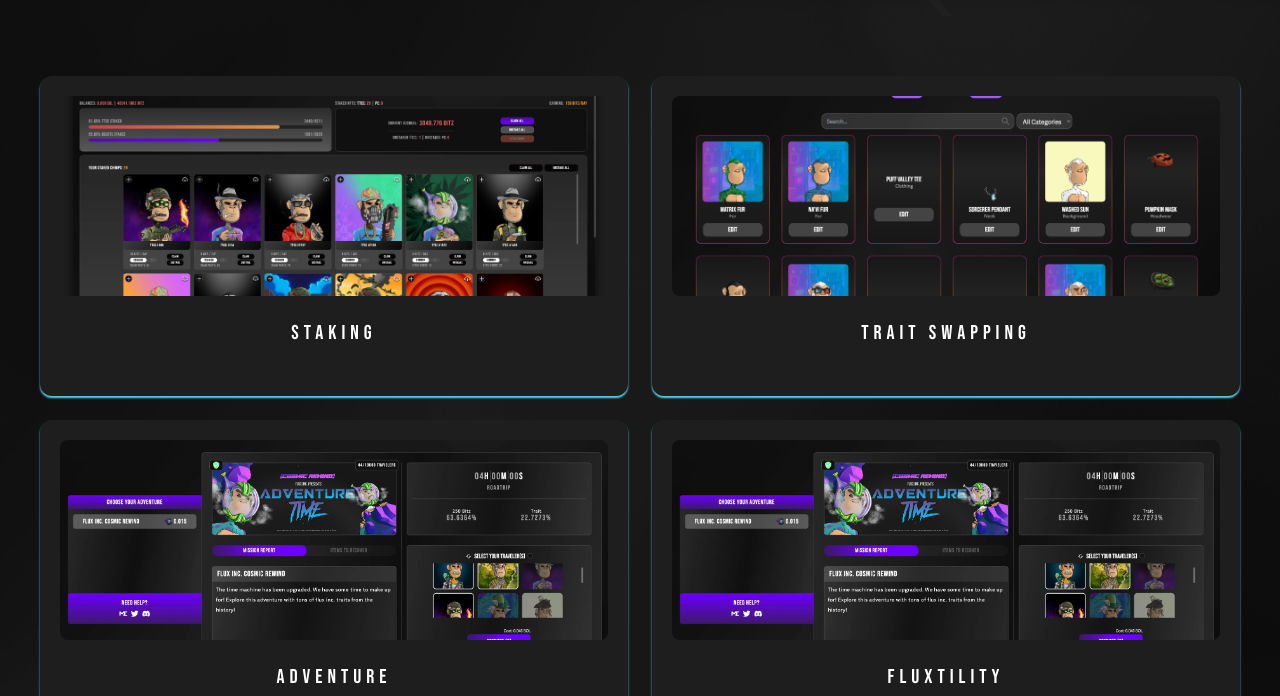
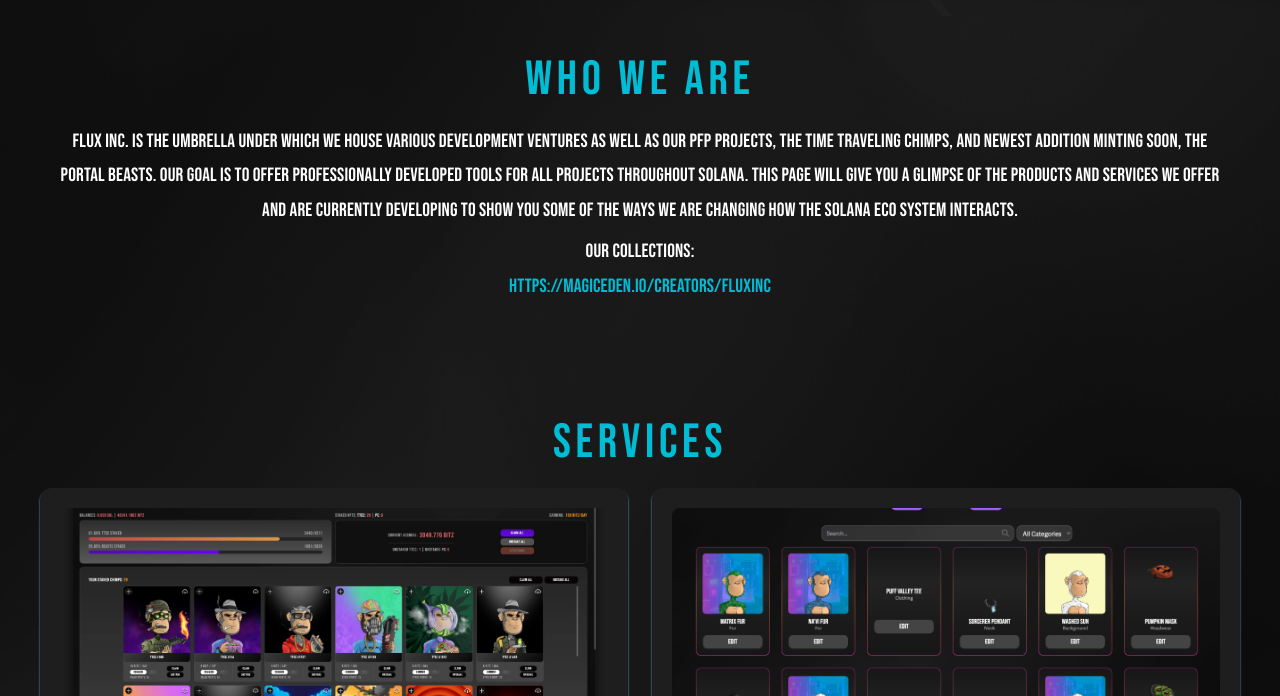
Before and after one commit to Primula88/flux, a React (Create React App) app: page / in a window 1280 px wide. Shown: the part 804-1500 px from the top of the page. Built offline with nearby package versions, Linux system fonts and the light colour scheme.

Commit message:
Who we are

```diff
--- a/src/App.js
+++ b/src/App.js
@@ -3,6 +3,7 @@
 import Services from './components/Service';
 import Socials from './components/Socials';
 import Header from './components/Header';
+import WhoWeAre from './components/WhoWeAre';
 import './App.css';
 
 function App() {
@@ -10,6 +11,7 @@
     <div className="app">
         <TopNavbar />
         <Header />
+        <WhoWeAre />
      <section className="services">
         <Services />
       </section>
--- a/src/components/Service.js
+++ b/src/components/Service.js
@@ -38,6 +38,21 @@
 
   return (
     <div style={{ padding: '20px' }}>
+      {/* Add H1 heading with Bebas Neue font */}
+      <Typography
+        variant="h1"
+        gutterBottom
+        sx={{
+          textAlign: 'center',
+          color: '#00bcd4',  // Set a suitable color
+          letterSpacing: '0.1em',
+          fontFamily: 'Bebas Neue, Arial, sans-serif',
+          fontSize: '3rem', // Adjust the size based on design preferences
+        }}
+      >
+        Services
+      </Typography>
+
       <Grid container spacing={3} sx={{ justifyContent: 'center' }}>
         {servicesList.map((service) => (
           <Grid
--- /dev/null
+++ b/src/components/WhoWeAre.js
@@ -0,0 +1,58 @@
+import React from 'react';
+import { Grid, Typography, Card, CardContent } from '@mui/material';
+
+function WhoWeAre() {
+  return (
+    <Card sx={{ padding: '20px', backgroundColor: 'transparent', boxShadow: 'none' }}>
+      <CardContent>
+        <Grid container spacing={3} alignItems="center" justifyContent="center">
+          {/* Full Width Text Section */}
+          <Grid item xs={12}>
+            <Typography
+              variant="h1"
+              gutterBottom
+              sx={{
+                textAlign: 'center',
+                color: '#00bcd4',
+                letterSpacing: '0.1em',
+                fontFamily: 'Bebas Neue, Arial, sans-serif',
+                fontSize: '3rem', // Adjust the size based on design preferences
+              }}
+            >
+              Who We Are
+            </Typography>
+            <Typography
+              variant="body1"
+              gutterBottom
+              sx={{
+                fontFamily: 'Bebas Neue, Arial, sans-serif',
+                fontSize: '1.2rem',
+                lineHeight: '1.8',
+                color: '#fff',
+              }}
+            >
+              Flux Inc. is the umbrella under which we house various development ventures as well as our PFP projects, the Time Traveling Chimps, and newest addition minting soon, the Portal Beasts. Our goal is to offer professionally developed tools for all projects throughout Solana. This page will give you a glimpse of the products and services we offer and are currently developing to show you some of the ways we are changing how the Solana Eco System interacts.
+            </Typography>
+            <Typography
+              variant="body1"
+              gutterBottom
+              sx={{
+                fontFamily: 'Bebas Neue, Arial, sans-serif',
+                fontSize: '1.2rem',
+                color: '#fff',
+                lineHeight: '1.8',
+              }}
+            >
+              Our Collections: <br />
+              <a href="https://magiceden.io/creators/fluxinc" style={{ color: '#00bcd4', textDecoration: 'none' }}>
+                https://magiceden.io/creators/fluxinc
+              </a>
+            </Typography>
+          </Grid>
+        </Grid>
+      </CardContent>
+    </Card>
+  );
+}
+
+export default WhoWeAre;
```
